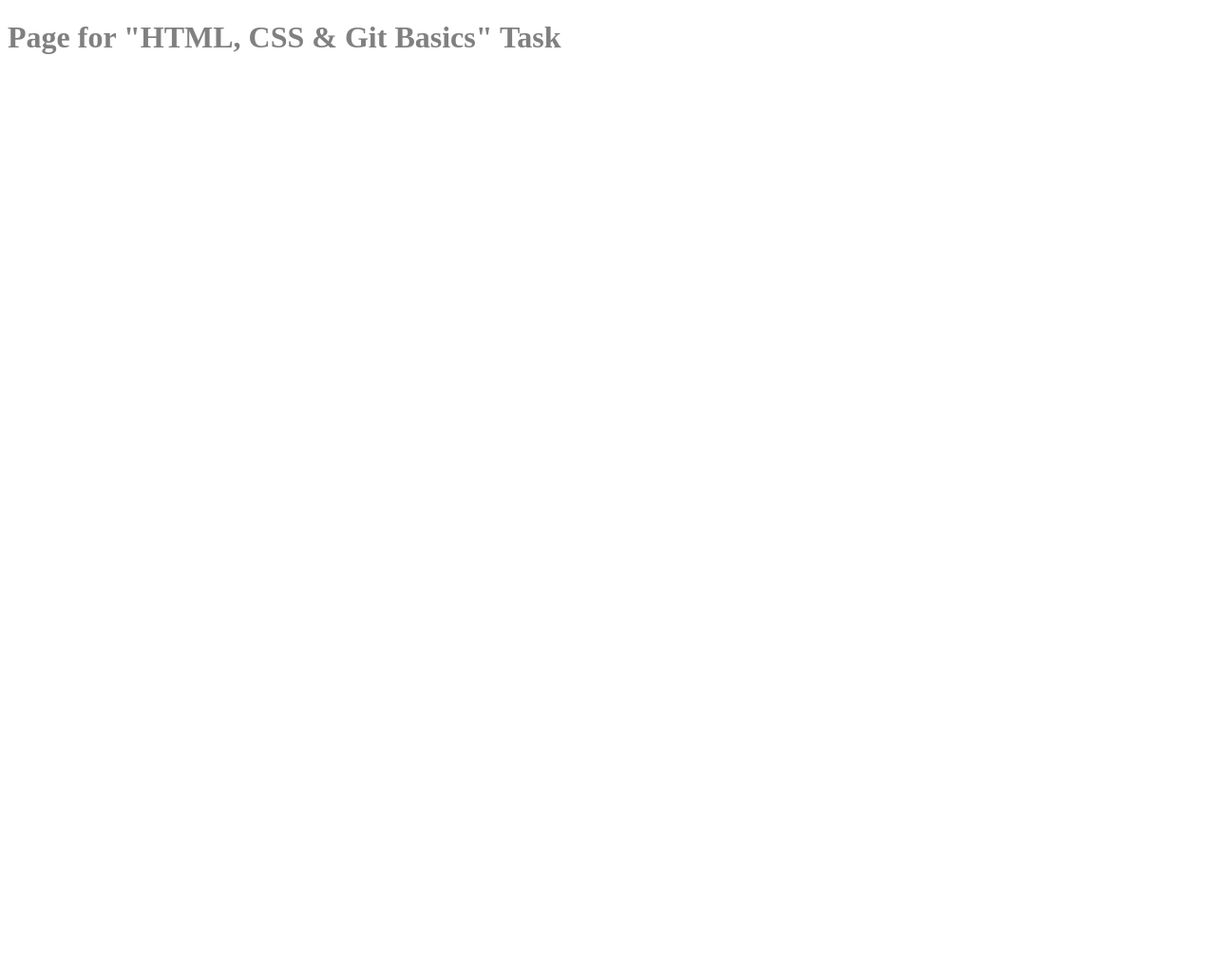
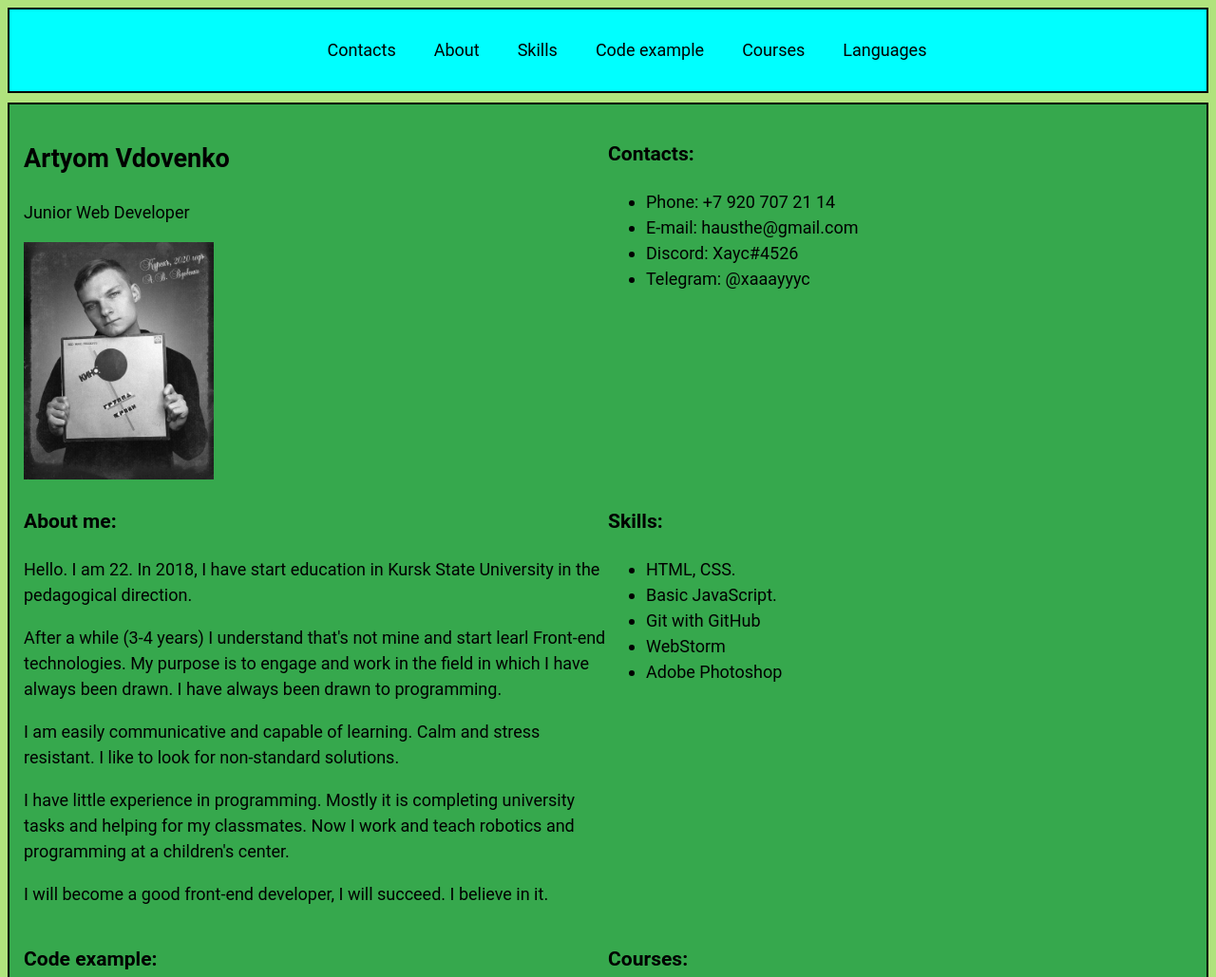
Before and after one commit to xaaayyyc/rsschool-cv, a plain HTML site: page index.html in a window 1280 px wide. Shown: the top 1029 px of the page at 95% size. Before the commit the page ends 800 px from the top, so only its background shows below. Drawn offline with Linux system fonts and the light colour scheme.

Commit message:
feat: create CV

```diff
--- a/index.html
+++ b/index.html
@@ -1,12 +1,99 @@
-<!DOCTYPE html>
-<html lang="en" xmlns="http://www.w3.org/1999/html">
+<!doctype html>
+<html lang="en">
 <head>
-    <link href="style.css" rel="stylesheet">
     <meta charset="UTF-8">
-    <title>HTML, CSS &amp; Git Basics</title>
-
+    <meta http-equiv="X-UA-Compatible" content="ie=edge">
+    <link rel="icon" href="assets/img/favicon.ico">
+    <title>@xaaayyyc CV</title>
+    <link rel="stylesheet" href="style.css">
 </head>
 <body>
-    <h1>Page for "HTML, CSS &amp; Git Basics" Task</h1>
+    <header class="header">
+        <div class="container">
+            <nav class="nav">
+                <ul class="nav-list">
+                    <li class="nav-item section-item"><a href="#contacts" class="nav-link">Contacts</a> </li>
+                    <li class="nav-item"><a href="#about-me" class="nav-link">About</a></li>
+                    <li class="nav-item"><a href="#skills" class="nav-link">Skills</a></li>
+                    <li class="nav-item"><a href="#code-example" class="nav-link">Code example</a></li>
+                    <li class="nav-item"><a href="#courses" class="nav-link">Courses</a></li>
+                    <li class="nav-item"><a href="#languages" class="nav-link">Languages</a></li>
+                </ul>
+            </nav>
+        </div>
+    </header>
+    <main>
+        <div class="container main-container">
+            <section id="profile" class="section">
+                <h1>Artyom Vdovenko</h1>
+                <p>Junior Web Developer</p>
+                <img src="assets/img/avatar.jpg" alt="Student avatar" class="avatar">
+            </section>
+
+            <section id="contacts" class="section">
+                <h3>Contacts:</h3>
+                <ul>
+                    <li>Phone: +7 920 707 21 14</li>
+                    <li>E-mail: hausthe@gmail.com</li>
+                    <li>Discord: Хаус#4526</li>
+                    <li> Telegram: @xaaayyyc</li>
+                </ul>
+            </section>
+            <section id="about-me" class="section">
+                <h3>About me:</h3>
+                <p>Hello. I am 22. In 2018, I have start education in Kursk State University in the pedagogical direction. </p>
+                <p>After a while (3-4 years) I understand that's not mine and start learl Front-end technologies. My purpose is to engage and work in the field in which I have always been drawn. I have always been drawn to programming.</p>
+                <p>I am easily communicative and capable of learning. Calm and stress resistant. I like to look for non-standard solutions.</p>
+                <p>I have little experience in programming. Mostly it is completing university tasks and helping for my classmates. Now I work and teach robotics and programming at a children's center.</p>
+                <p>I will become a good front-end developer, I will succeed. I believe in it.</p>
+            </section>
+            <section id="skills" class="section">
+                <h3>Skills:</h3>
+                <ul>
+                    <li> HTML, CSS.</li>
+                    <li>Basic JavaScript.</li>
+                    <li> Git with GitHub</li>
+                    <li> WebStorm</li>
+                    <li>Adobe Photoshop</li>
+                </ul>
+            </section>
+            <section id="code-example" class="section">
+                <h3>Code example:</h3>
+                <pre>
+const printProcess = () => {
+    setTimeout(() => {console.log('///.......')}, 2000)
+    setTimeout(() => {console.log('//////....')}, 4000)
+    setTimeout(() => {console.log('/////////.')}, 6000)
+    setTimeout(() => {console.log('//////////')}, 7000)
+    setTimeout(() => {console.log('...Done!...')}, 7700)
+}
+                </pre>
+            </section>
+            <section id="courses" class="section">
+                <h3>Courses:</h3>
+                <ul>
+                    <li>RS School course «JavaScript/Front-end. Stage 0» (in the process)</li>
+                </ul>
+            </section>
+            <section id="languages" class="section">
+                <h3>Languages:</h3>
+                <ul>
+                    <li>English: А2 (Pre-intermediate)</li>
+                    <li>Russian: Native</li>
+                </ul>
+            </section>
+        </div>
+    </main>
+    <footer>
+        <div class="container footer-container">
+            <a href="https://rs.school/js/">
+                <img src="/assets/img/rss_logo.svg" alt="Rolling Scopes School Logo" class="logo">
+            </a>
+            <p class="dev-year">2022</p>
+            <a href="https://github.com/xaaayyyc">
+                <img src="/assets/img/GitHub_Logo.png" alt="GitHub Logo" class="logo">
+            </a>
+        </div>
+    </footer>
 </body>
 </html>
--- a/style.css
+++ b/style.css
@@ -1,3 +1,96 @@
-h1 {
-    color: grey;
+* {
+    box-sizing: border-box;
 }
+
+html {
+    background-color: #b0e37d;
+}
+
+body {
+    display: flex;
+    flex-direction: column;
+    justify-content: space-between;
+    font-family: 'Roboto', sans-serif;
+    font-size: 18px;
+    font-weight: 400;
+    line-height: 1.5;
+    color: #000000;
+}
+.container {
+    max-width: 1440px;
+    margin: 0 auto;
+    min-height: 50px;
+}
+
+.header {
+    border: 2px solid #000000;
+    width: auto;
+    background-color: aqua;
+}
+.nav-list {
+    display: flex;
+    justify-content: center;
+    align-items: center;
+    list-style: none;
+}
+
+.nav-link {
+    padding: 0 20px;
+    line-height: 50px;
+    text-decoration: none;
+    color: #000000;
+    transition: 0.3s;
+
+}
+
+
+
+.main-container {
+    display: flex;
+    flex-wrap: wrap;
+    margin-top: 10px;
+    padding: 15px;
+    background-color: #36a84d;
+    border: 2px solid #000000;
+}
+
+.section {
+    width: 50%;
+}
+
+@media (max-width: 768px) {
+    .section {
+        width: 100%;
+    }
+}
+.avatar {
+    width: 200px;
+    height: 250px;
+    border: 2px #000000;
+}
+
+.footer-container {
+    display: flex;
+    justify-content: space-between;
+    flex-wrap: wrap;
+    margin-top: 10px;
+    padding: 15px;
+    background-color: #36a84d;
+    border: 2px solid #000000;
+    align-items: center;
+}
+.logo {
+    width: 90px;
+    height: 40px;
+
+
+}
+
+.dev-year {
+    text-align: center;
+
+    margin: 0 40px;
+    color: #000000;
+    font-weight: bold;
+    font-size: 40px;
+}
```
Also changed, not shown: assets/img/GitHub_Logo.png (added), assets/img/avatar.jpg (added), assets/img/favicon.ico (added), assets/img/rss_logo.svg (added).
